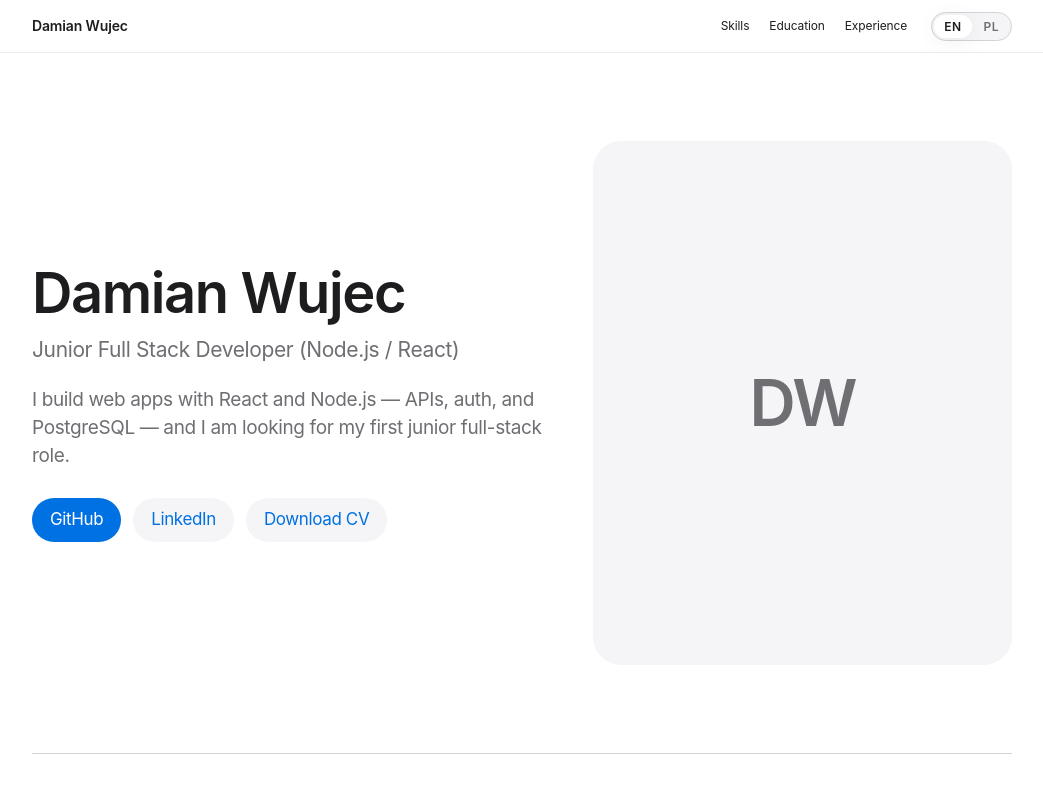
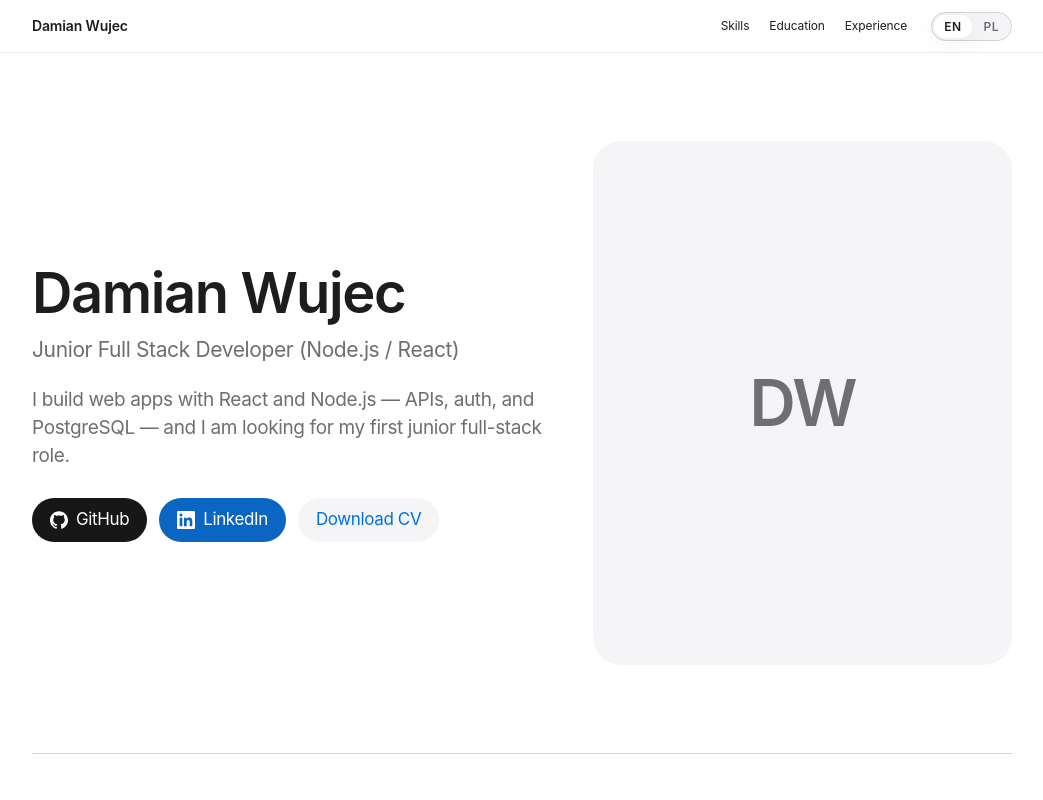
Before and after one commit to WujecDamian/WujecDamian-Portfolio, a React (Vite) app: page / in a window 1280 px wide. Shown: the top 800 px of the page, without its empty margins (118-1161 px from the left). Built offline with nearby package versions, Linux system fonts and the light colour scheme.

Commit message:
feat: brand GitHub and LinkedIn hero buttons with icons

```diff
--- a/src/components/Hero/Hero.module.css
+++ b/src/components/Hero/Hero.module.css
@@ -36,6 +36,7 @@
   display: inline-flex;
   align-items: center;
   justify-content: center;
+  gap: 8px;
   min-height: 44px;
   padding: 8px 18px;
   border-radius: 980px;
@@ -43,17 +44,32 @@
   text-decoration: none;
 }
 
+.hero__icon {
+  width: 18px;
+  height: 18px;
+  flex-shrink: 0;
+}
+
 .hero__btn:hover {
   text-decoration: none;
 }
 
-.hero__btn--primary {
-  background: var(--accent);
+.hero__btn--github {
+  background: #181717;
   color: #fff;
 }
 
-.hero__btn--primary:hover {
-  background: var(--accent-hover);
+.hero__btn--github:hover {
+  background: #000;
+}
+
+.hero__btn--linkedin {
+  background: #0a66c2;
+  color: #fff;
+}
+
+.hero__btn--linkedin:hover {
+  background: #004182;
 }
 
 .hero__btn--secondary {
--- a/src/components/Hero/Hero.tsx
+++ b/src/components/Hero/Hero.tsx
@@ -15,19 +15,39 @@
         <p className={styles.hero__pitch}>{t.hero.pitch}</p>
         <div className={styles.hero__actions}>
           <a
-            className={`${styles.hero__btn} ${styles['hero__btn--primary']}`}
+            className={`${styles.hero__btn} ${styles['hero__btn--github']}`}
             href={site.github}
             target="_blank"
             rel="noreferrer"
           >
+            <svg
+              className={styles.hero__icon}
+              viewBox="0 0 24 24"
+              aria-hidden="true"
+            >
+              <path
+                fill="currentColor"
+                d="M12 .297c-6.63 0-12 5.373-12 12 0 5.303 3.438 9.8 8.205 11.385.6.113.82-.258.82-.577 0-.285-.01-1.04-.015-2.04-3.338.724-4.042-1.61-4.042-1.61C4.422 18.07 3.633 17.7 3.633 17.7c-1.087-.744.084-.729.084-.729 1.205.084 1.838 1.236 1.838 1.236 1.07 1.835 2.809 1.305 3.495.998.108-.776.417-1.305.76-1.605-2.665-.3-5.466-1.332-5.466-5.93 0-1.31.465-2.38 1.235-3.22-.135-.303-.54-1.523.105-3.176 0 0 1.005-.322 3.3 1.23.96-.267 1.98-.399 3-.405 1.02.006 2.04.138 3 .405 2.28-1.552 3.285-1.23 3.285-1.23.645 1.653.24 2.873.12 3.176.765.84 1.23 1.91 1.23 3.22 0 4.61-2.805 5.625-5.475 5.92.42.36.81 1.096.81 2.22 0 1.606-.015 2.896-.015 3.286 0 .315.21.69.825.57C20.565 22.092 24 17.592 24 12.297c0-6.627-5.373-12-12-12"
+              />
+            </svg>
             {t.hero.github}
           </a>
           <a
-            className={`${styles.hero__btn} ${styles['hero__btn--secondary']}`}
+            className={`${styles.hero__btn} ${styles['hero__btn--linkedin']}`}
             href={site.linkedin}
             target="_blank"
             rel="noreferrer"
           >
+            <svg
+              className={styles.hero__icon}
+              viewBox="0 0 24 24"
+              aria-hidden="true"
+            >
+              <path
+                fill="currentColor"
+                d="M20.447 20.452h-3.554v-5.569c0-1.328-.027-3.037-1.852-3.037-1.853 0-2.136 1.445-2.136 2.939v5.667H9.351V9h3.414v1.561h.046c.477-.9 1.637-1.85 3.37-1.85 3.601 0 4.267 2.37 4.267 5.455v6.286zM5.337 7.433c-1.144 0-2.063-.926-2.063-2.065 0-1.138.92-2.063 2.063-2.063 1.14 0 2.064.925 2.064 2.063 0 1.139-.925 2.065-2.064 2.065zm1.782 13.019H3.555V9h3.564v11.452zM22.225 0H1.771C.792 0 0 .774 0 1.729v20.542C0 23.227.792 24 1.771 24h20.451C23.2 24 24 23.227 24 22.271V1.729C24 .774 23.2 0 22.222 0h.003z"
+              />
+            </svg>
             {t.hero.linkedin}
           </a>
           <a
```
